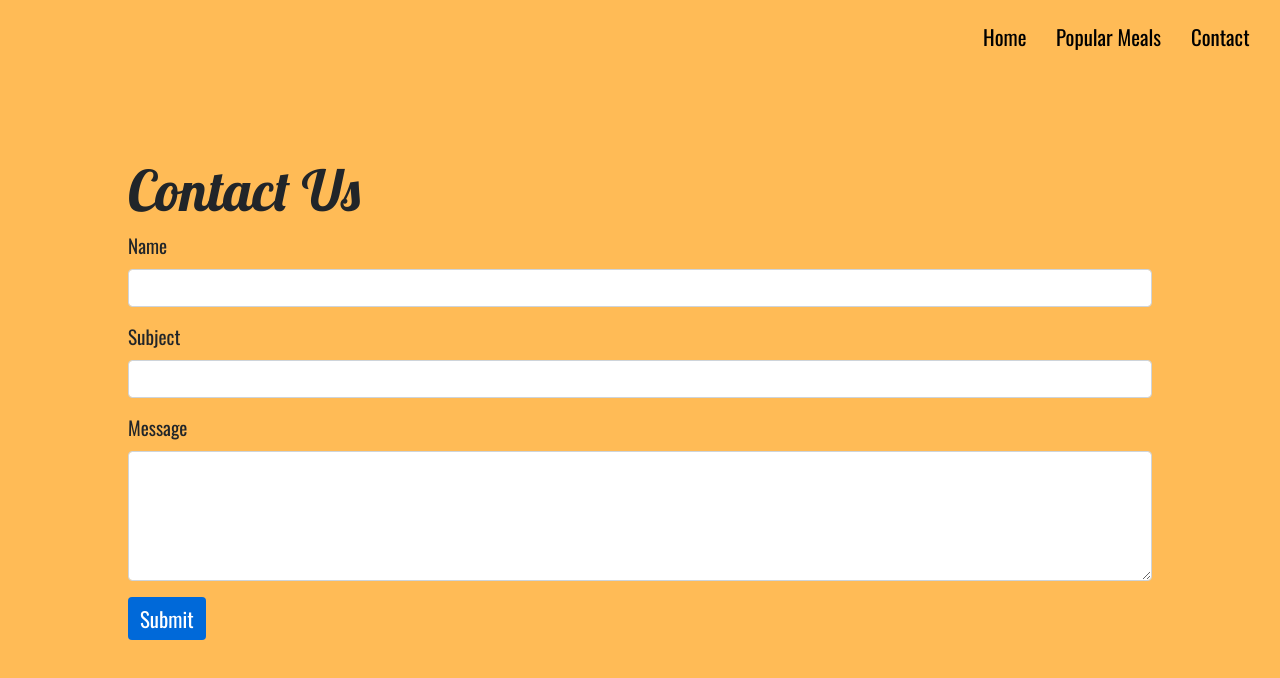
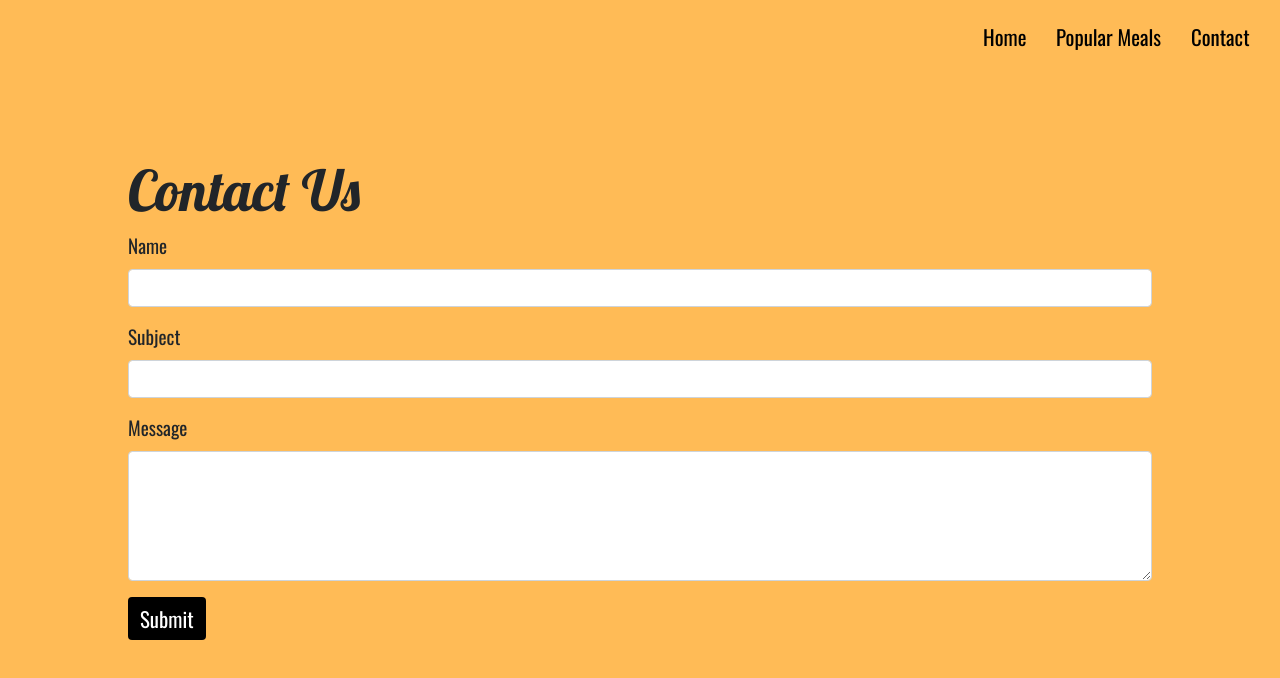
Before and after one commit to tom318267/delectable, a React (Create React App) app: page /contact in a window 1280 px wide. In both pictures the pointer is over the button "Submit". Shown: the top 678 px of the page. Built offline with nearby package versions, Linux system fonts and the light colour scheme; no server answers.

Commit message:
adjust background color for contact button

```diff
--- a/src/components/Contact/Contact.scss
+++ b/src/components/Contact/Contact.scss
@@ -26,12 +26,17 @@
       background-color: black;
       border: black;
 
+      &:hover {
+        background-color: black;
+      }
+
       &:active {
         background-color: black !important;
       }
 
       &:focus {
         box-shadow: none !important;
+        background-color: black;
       }
     }
   }
```
